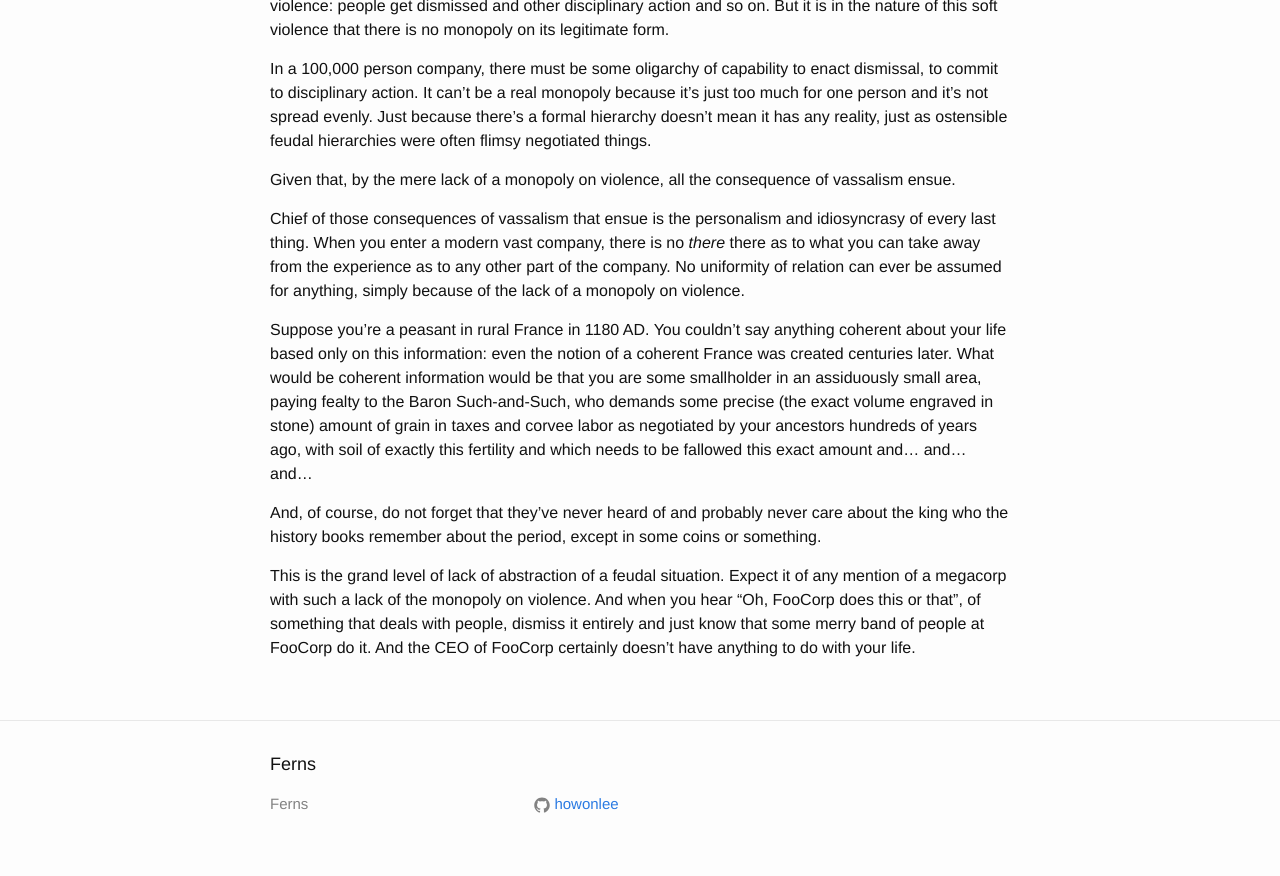
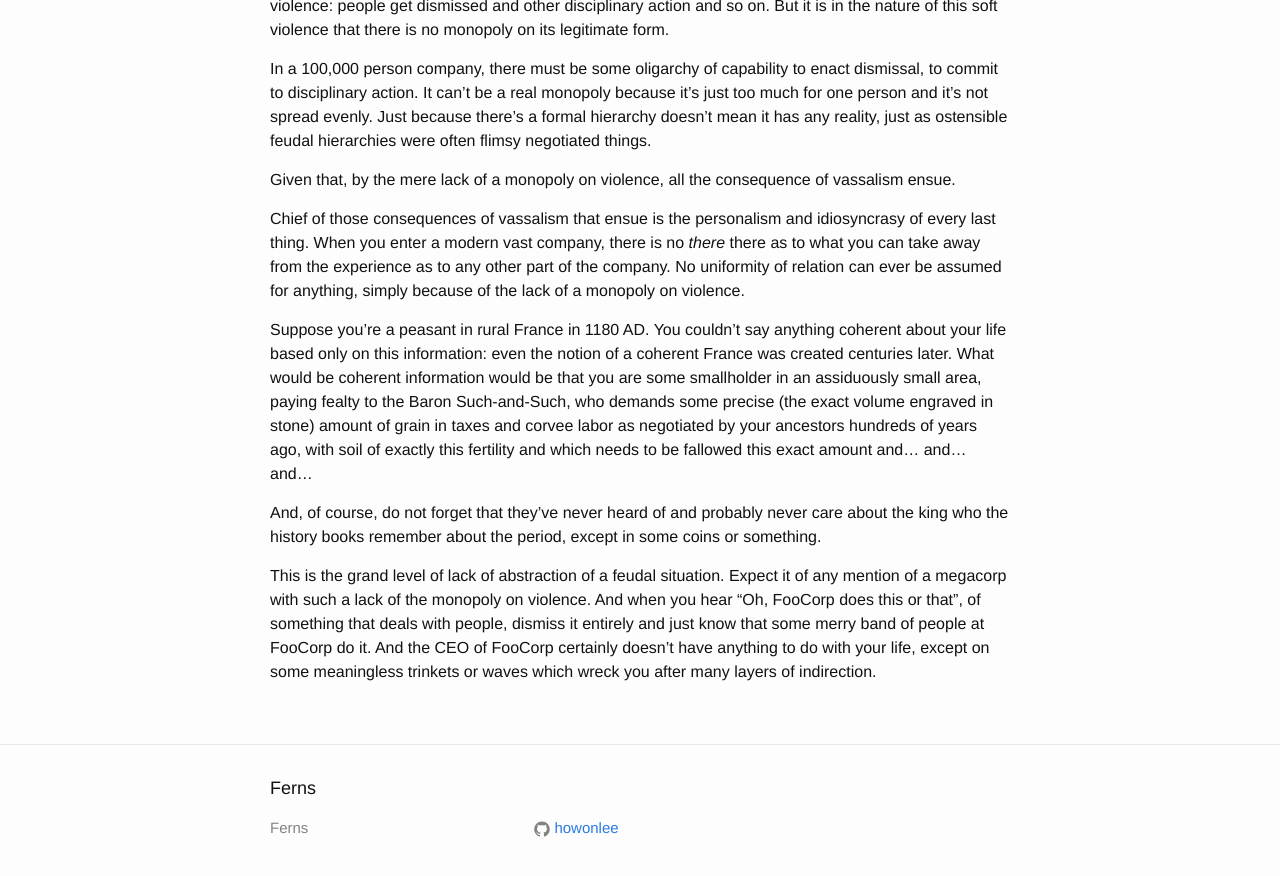
Before and after one commit to howonlee/howonlee.github.io, a Jekyll site: the page built from _posts/2023-01-18-Suzerainty%20In%20Megacorps.md, in a window 1280 px wide and 900 px high, scrolled down 662 px. Shown: the top 876 px of the window. Built offline with Jekyll 4.4.1, drawn with Linux system fonts in a browser that asks for light colours.

Commit message:
more thinking

```diff
--- a/_posts/2023-01-18-Suzerainty%20In%20Megacorps.md
+++ b/_posts/2023-01-18-Suzerainty%20In%20Megacorps.md
@@ -23,4 +23,4 @@
 
 And, of course, do not forget that they've never heard of and probably never care about the king who the history books remember about the period, except in some coins or something.
 
-This is the grand level of lack of abstraction of a feudal situation. Expect it of any mention of a megacorp with such a lack of the monopoly on violence. And when you hear "Oh, FooCorp does this or that", of something that deals with people, dismiss it entirely and just know that some merry band of people at FooCorp do it. And the CEO of FooCorp certainly doesn't have anything to do with your life.
+This is the grand level of lack of abstraction of a feudal situation. Expect it of any mention of a megacorp with such a lack of the monopoly on violence. And when you hear "Oh, FooCorp does this or that", of something that deals with people, dismiss it entirely and just know that some merry band of people at FooCorp do it. And the CEO of FooCorp certainly doesn't have anything to do with your life, except on some meaningless trinkets or waves which wreck you after many layers of indirection.
```
